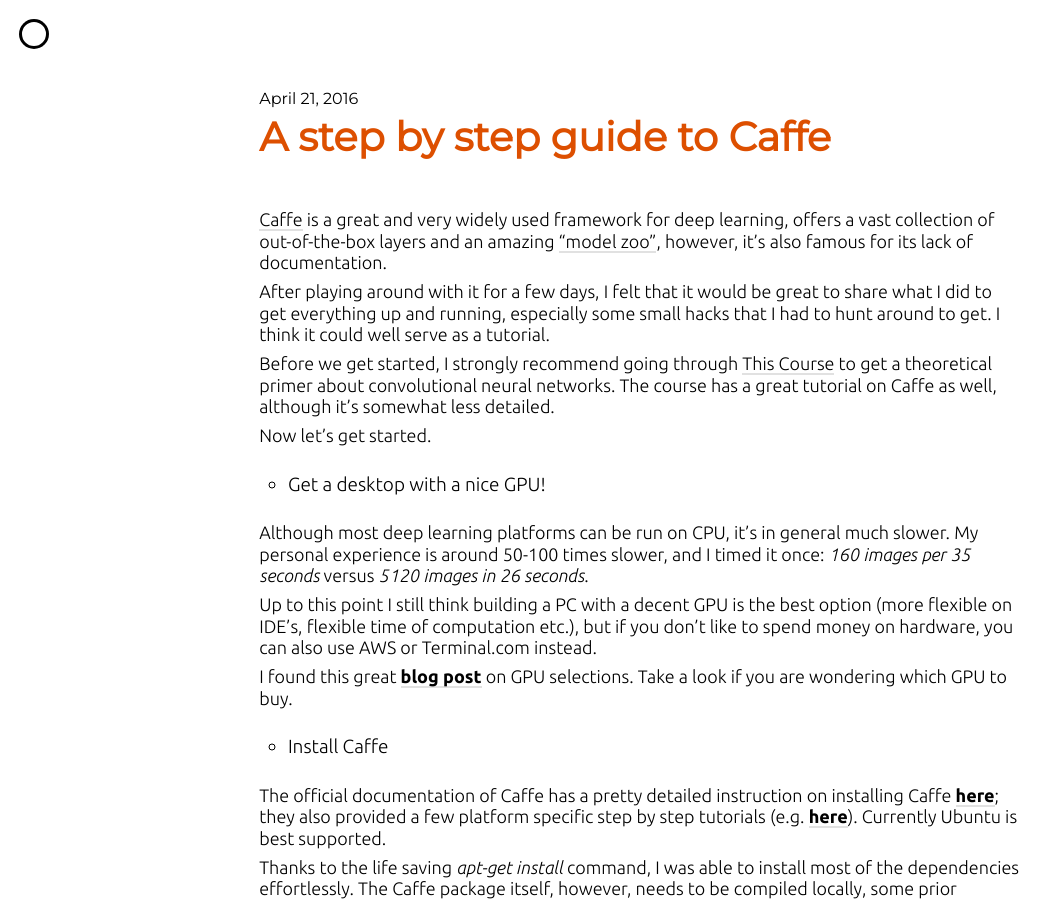
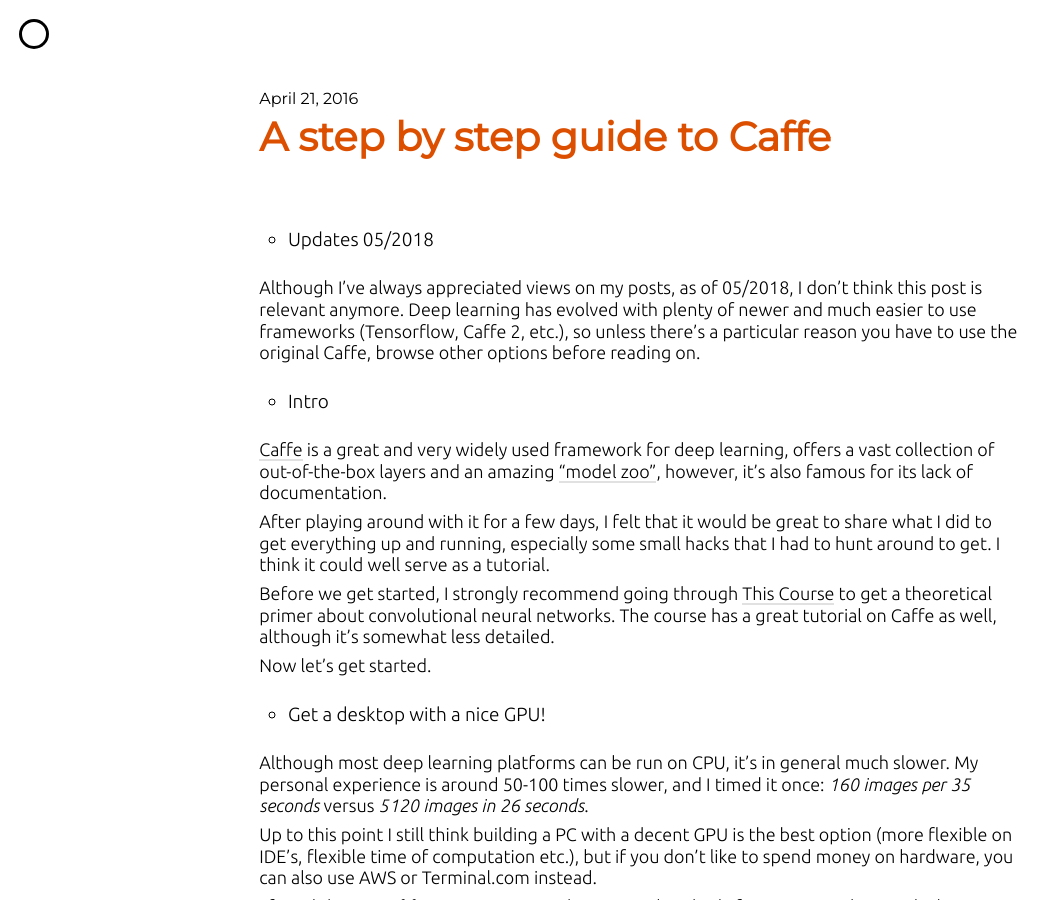
Before and after one commit to shengshuyang/shengshuyang.github.io, a Jekyll site: the page built from _posts/2016-04-20-A-step-by-step-guide-to-Caffe.markdown, in a window 1280 px wide and 900 px high. Shown: the whole window, without its empty margins (0-1062 px from the left). Built offline with Jekyll 4.4.1, drawn with Linux system fonts in a browser that asks for light colours; nearby versions of some CDN libraries; comment, search, counter and statistics services are not loaded; some of the changed text lies outside the part shown.

Commit message:
Update 2016-04-20-A-step-by-step-guide-to-Caffe.markdown

```diff
--- a/_posts/2016-04-20-A-step-by-step-guide-to-Caffe.markdown
+++ b/_posts/2016-04-20-A-step-by-step-guide-to-Caffe.markdown
@@ -4,6 +4,12 @@ title:  "A step by step guide to Caffe"
 date:   2016-04-20 22:21:21 -0700
 categories: Caffe
 ---
+
+- Updates 05/2018
+
+Although I've always appreciated views on my posts, as of 05/2018, I don't think this post is relevant anymore. Deep learning has evolved with plenty of newer and much easier to use frameworks (Tensorflow, Caffe 2, etc.), so unless there's a particular reason you have to use the original Caffe, browse other options before reading on.
+
+- Intro
 
 [Caffe](http://caffe.berkeleyvision.org/) is a great and very widely used framework for deep learning, offers a vast collection of out-of-the-box layers and an amazing ["model zoo"](https://github.com/BVLC/caffe/wiki/Model-Zoo), however, it's also famous for its lack of documentation.
 
@@ -242,7 +248,7 @@ And with a little bit trick, you can automate the parsing process and combine it
 
 {% highlight bash %}
 # visualize_log.sh
-python ~/caffe/tools/extra/parse_log.py my_model.log .
+python ~/caffe/tools/extra/parse_log.py my_model.log . # notice the dot in the end
 gnuplot -persist gnuplot_commands
 {% endhighlight %}
 
```
